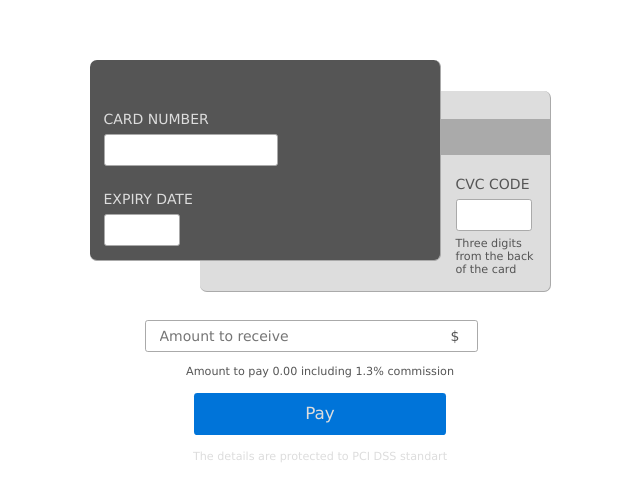
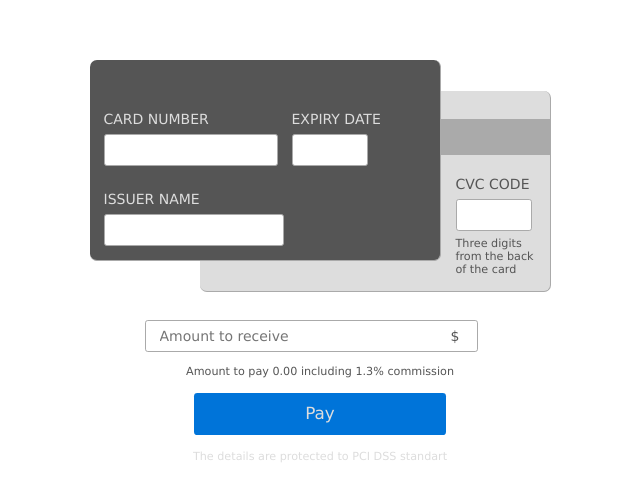
Before and after one commit to orlov-dm/payment-system-ui-test, a React (Create React App) app: page / in a window 1280 px wide. Shown: the part 138-636 px from the top of the page, without its empty margins (320-960 px from the left). Built offline with nearby package versions, Linux system fonts and the light colour scheme.

Commit message:
feat: Add issuer name

```diff
--- a/src/App.css
+++ b/src/App.css
@@ -141,6 +141,13 @@ button {
   line-height: 2;
 }
 
+.CardFront-content-first {
+  display: flex;
+}
+.CardFront-content-first >:not(:last-child) {
+  margin-right: 1em;
+}
+
 #card_number {
   max-width: 12em;
 }
--- a/src/components/CardForm.jsx
+++ b/src/components/CardForm.jsx
@@ -13,6 +13,7 @@ class CardForm extends Component {
         cardTypeBank: null,
         cardNumber: '',
         cardExpDate: '',
+        cardIssuerName: '',
         cvcCode: '',
         amountToReceive: '',
     };
@@ -22,8 +23,13 @@ class CardForm extends Component {
 
         this.onNumberChange = this.onNumberChange.bind(this);
         this.onExpDateChange = this.onExpDateChange.bind(this);
+        this.onIssuerNameChange = this.onIssuerNameChange.bind(this);
         this.onCvcChange = this.onCvcChange.bind(this);
         this.onAmountToReceiveChange = this.onAmountToReceiveChange.bind(this);
+    }
+
+    componentDidUpdate() {
+        console.log(this.state);
     }
 
     render() {
@@ -32,6 +38,7 @@ class CardForm extends Component {
             cardTypeBank,
             cardNumber,
             cardExpDate,
+            cardIssuerName,
             cvcCode,
             amountToReceive,
         } = this.state;
@@ -42,10 +49,12 @@ class CardForm extends Component {
                     <CardFront
                         cardNumber={cardNumber}
                         cardExpDate={cardExpDate}
+                        cardIssuerName={cardIssuerName}
                         cardTypePayment={cardTypePayment}
                         cardTypeBank={cardTypeBank}
                         onNumberChange={this.onNumberChange}
                         onExpDateChange={this.onExpDateChange}
+                        onIssuerNameChange={this.onIssuerNameChange}
                     >
                     </CardFront>
                     <CardBack
@@ -142,6 +151,18 @@ class CardForm extends Component {
         this.setState(newState);
     }
 
+    onIssuerNameChange(event) {
+        const cardIssuerName = event.target.value.toUpperCase();
+        if(!/^([A-Z]*)\s?([A-Z])*$/.test(cardIssuerName)) {
+            return false;
+        }
+
+        const newState = {
+            cardIssuerName
+        };
+        this.setState(newState);
+    }
+
     onCvcChange(event) {
         const cvcCode = event.target.value;
         this.setState({
--- a/src/components/CardFront.jsx
+++ b/src/components/CardFront.jsx
@@ -10,10 +10,12 @@ class CardFront extends Component {
         const {
             cardNumber,
             cardExpDate,
+            cardIssuerName,
             cardTypePayment,
             cardTypeBank,
             onNumberChange,
             onExpDateChange,
+            onIssuerNameChange,
         } = this.props;
 
         return (
@@ -23,6 +25,7 @@ class CardFront extends Component {
                     cardType={cardTypeBank}
                 />
                 <div className='CardFront-content'>
+                    <div className='CardFront-content-first'>
                         <div>
                             <label htmlFor='card_number'>CARD NUMBER</label>
                             <InputMask
@@ -44,6 +47,18 @@ class CardFront extends Component {
                             </InputMask>
                         </div>
                     </div>
+                    <div className='CardFront-content-second'>
+                        <div>
+                            <label htmlFor='card_issuer_name'>ISSUER NAME</label>
+                            <InputMask
+                                id='card_issuer_name'
+                                value={cardIssuerName}
+                                onChange={onIssuerNameChange}
+                            >
+                            </InputMask>
+                        </div>
+                    </div>
+                </div>
                 <CardLogo
                     logoType={Constants.CARD_LOGO_TYPE_PAYMENT}
                     cardType={cardTypePayment}
```
Lines whose indentation alone changed are shown as unchanged.
